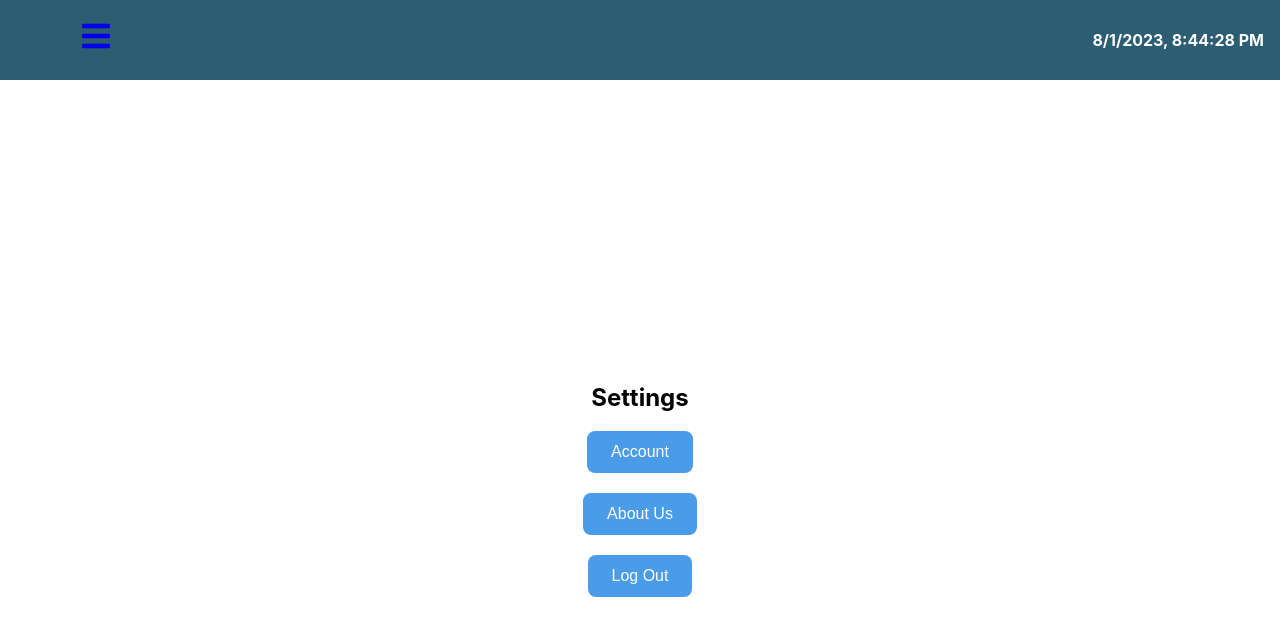
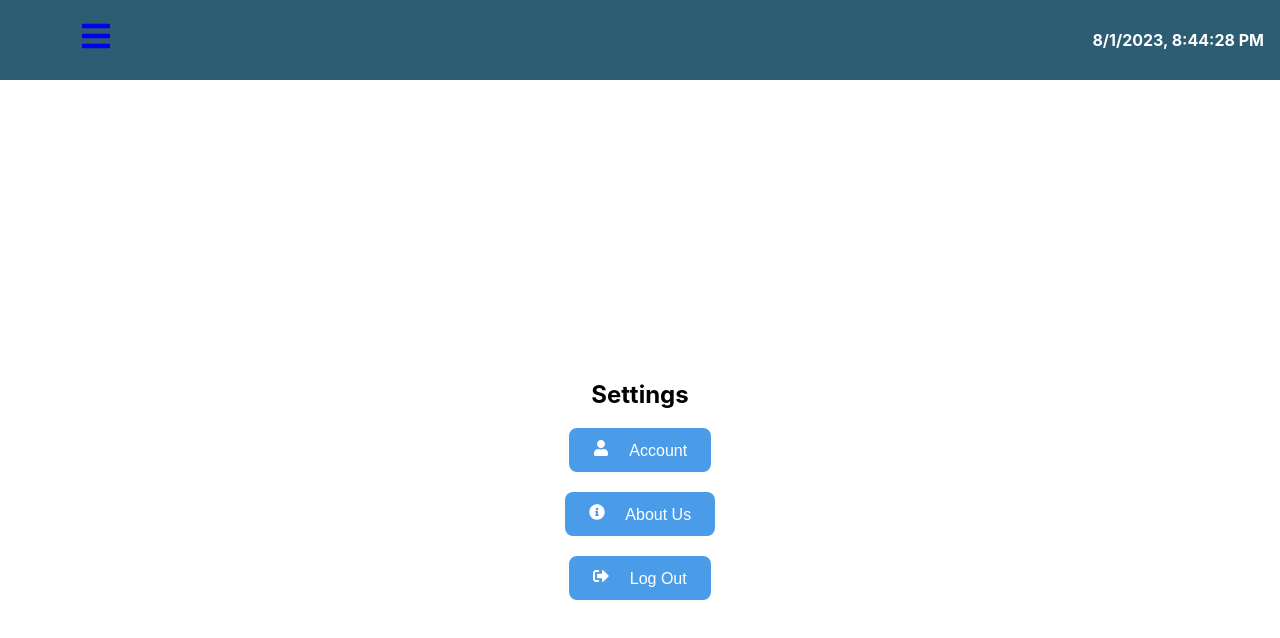
Before and after one commit to ijyapu/Personal-Finance-Application, a React (Create React App) app: page /settings in a window 1280 px wide. Shown: the top 638 px of the page. Built offline with nearby package versions, Linux system fonts and the light colour scheme.

Commit message:
Update Settings.js

```diff
--- a/src/pages/Settings.js
+++ b/src/pages/Settings.js
@@ -1,6 +1,7 @@
 import React from 'react';
 import { Link } from 'react-router-dom';
-import '../styles/Settings.css'; // Import your CSS file for custom styling
+import { FaUser, FaInfoCircle, FaSignOutAlt } from 'react-icons/fa';
+import '../styles/Settings.css';
 
 const Settings = () => {
   return (
@@ -8,13 +9,22 @@ const Settings = () => {
       <h2>Settings</h2>
       <div className="settings-buttons">
         <Link to="/account">
-          <button className="settings-button">Account</button>
+          <button className="settings-button">
+            <FaUser className="icon" />{' '}
+            <span className="button-text">Account</span>
+          </button>
         </Link>
         <Link to="/about">
-          <button className="settings-button">About Us</button>
+          <button className="settings-button">
+            <FaInfoCircle className="icon" />{' '}
+            <span className="button-text">About Us</span>
+          </button>
         </Link>
         <Link to="/logout">
-          <button className="settings-button">Log Out</button>
+          <button className="settings-button">
+            <FaSignOutAlt className="icon" />{' '}
+            <span className="button-text">Log Out</span>
+          </button>
         </Link>
       </div>
     </div>
```
